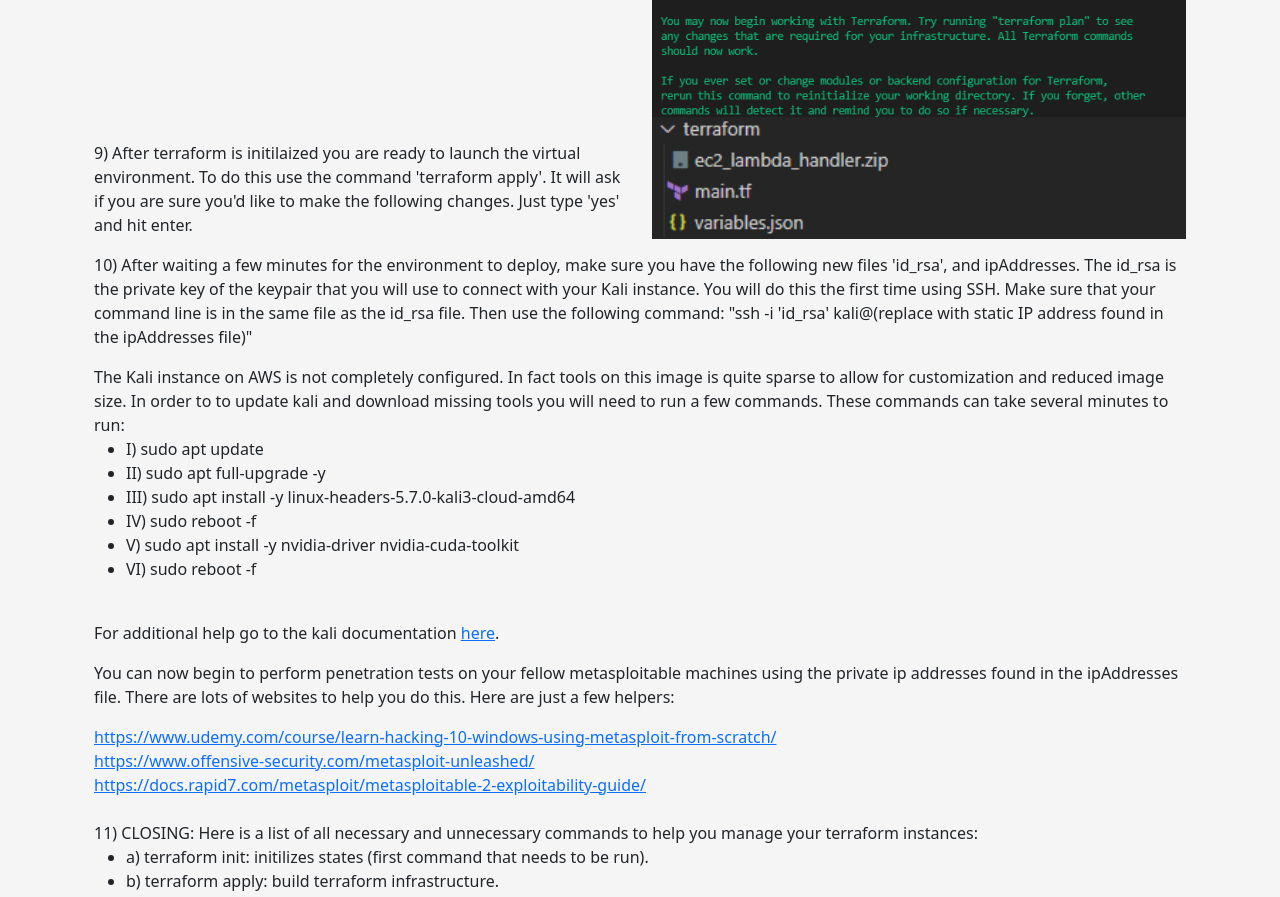
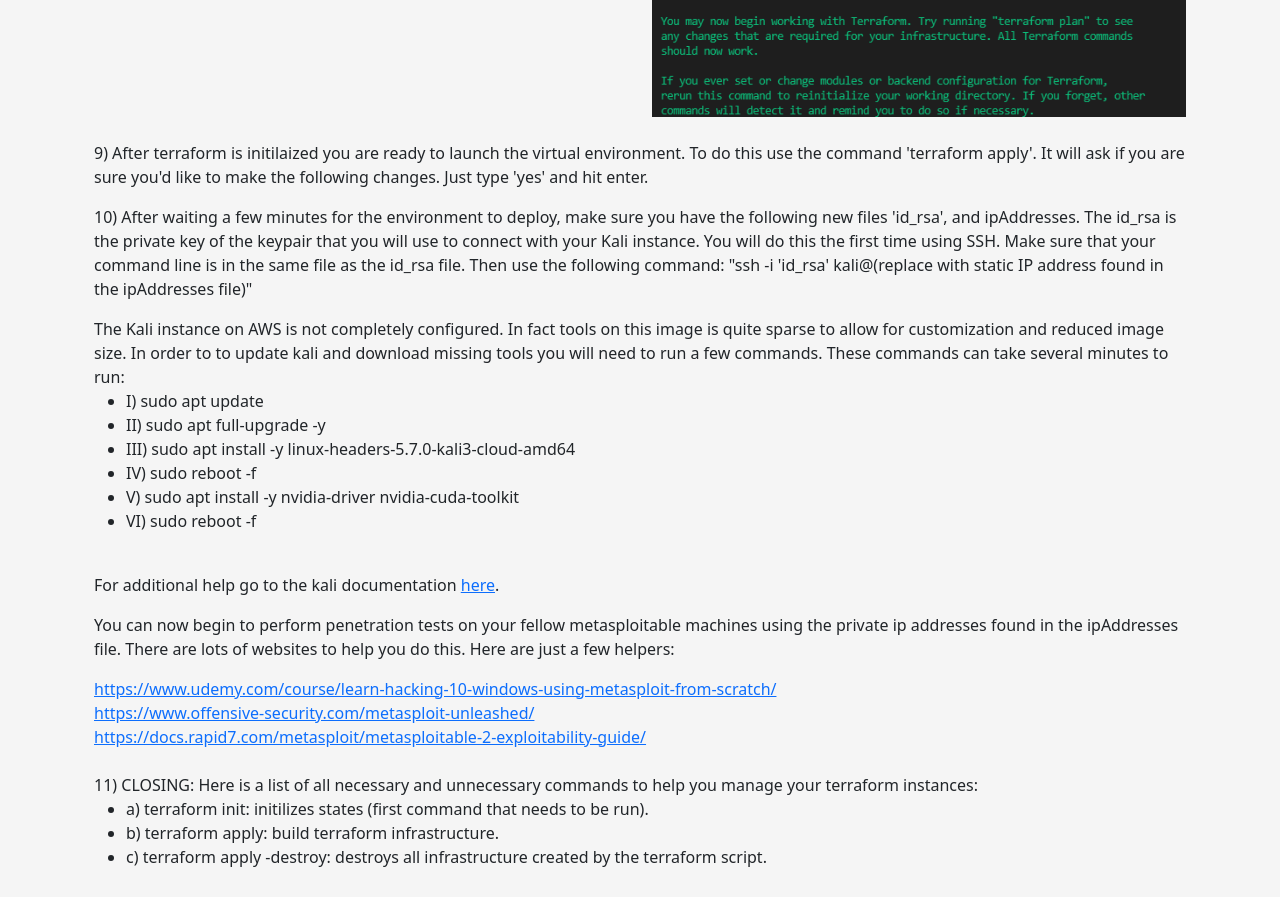
Before and after one commit to cutler37/capstone, a React (Create React App) app in the folder temp/: page /terraform in a window 1280 px wide. Shown: the part 4784-5681 px from the top of the page. Built offline with nearby package versions, Linux system fonts and the light colour scheme.

Commit message:
resize front end

```diff
--- a/temp/src/components/Terraform.js
+++ b/temp/src/components/Terraform.js
@@ -221,14 +221,11 @@ function App() {
         </Col>
       </Row>
       <Row>
-        <Col md='6'>
+        <Col>
           <br></br>
           <p>
             9) After terraform is initilaized you are ready to launch the virtual environment. To do this use the command 'terraform apply'. It will ask if you are sure you'd like to make the following changes. Just type 'yes' and hit enter.
           </p>
-        </Col>
-        <Col md='6'>
-          <img width='100%' src={directory}></img>
         </Col>
       </Row>
       <Row>
```
Also changed, not shown: 1 other file (tests, documents, lock files or other folders).
